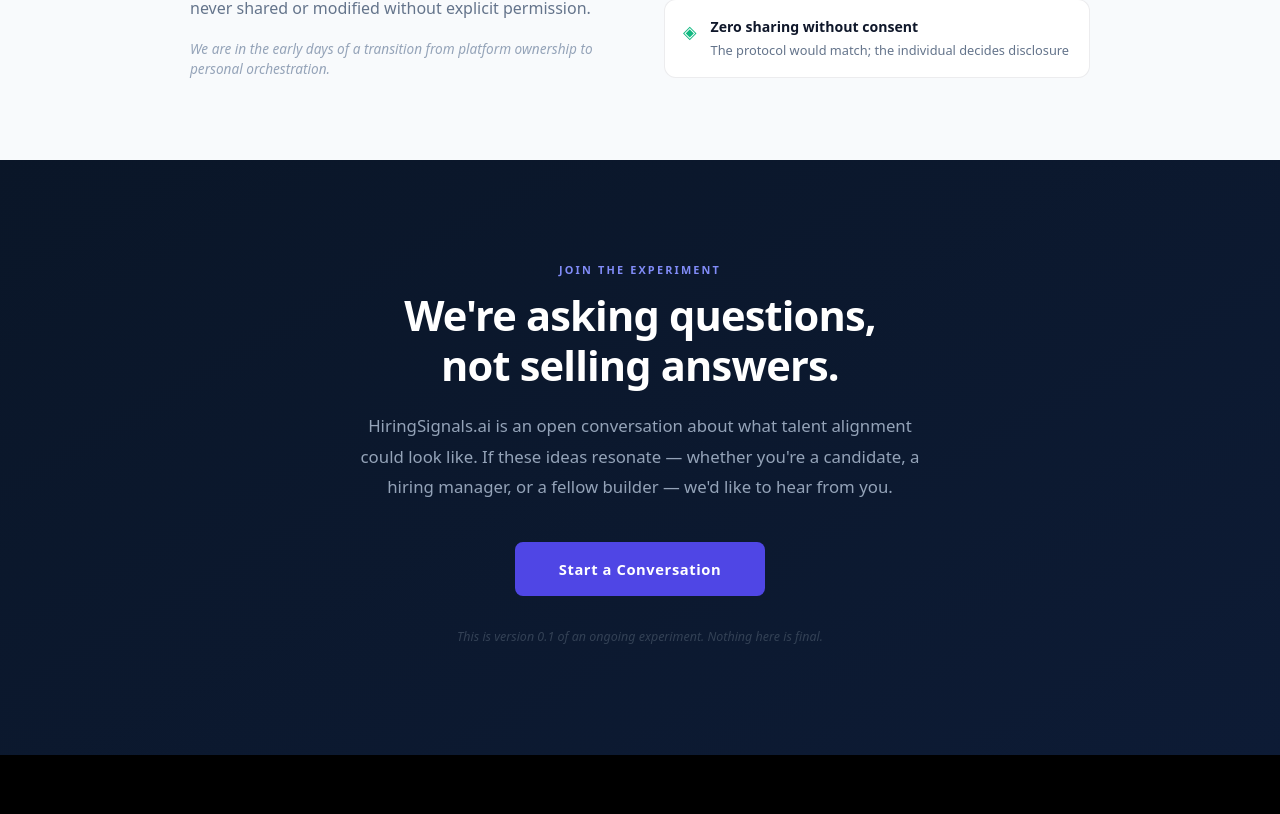
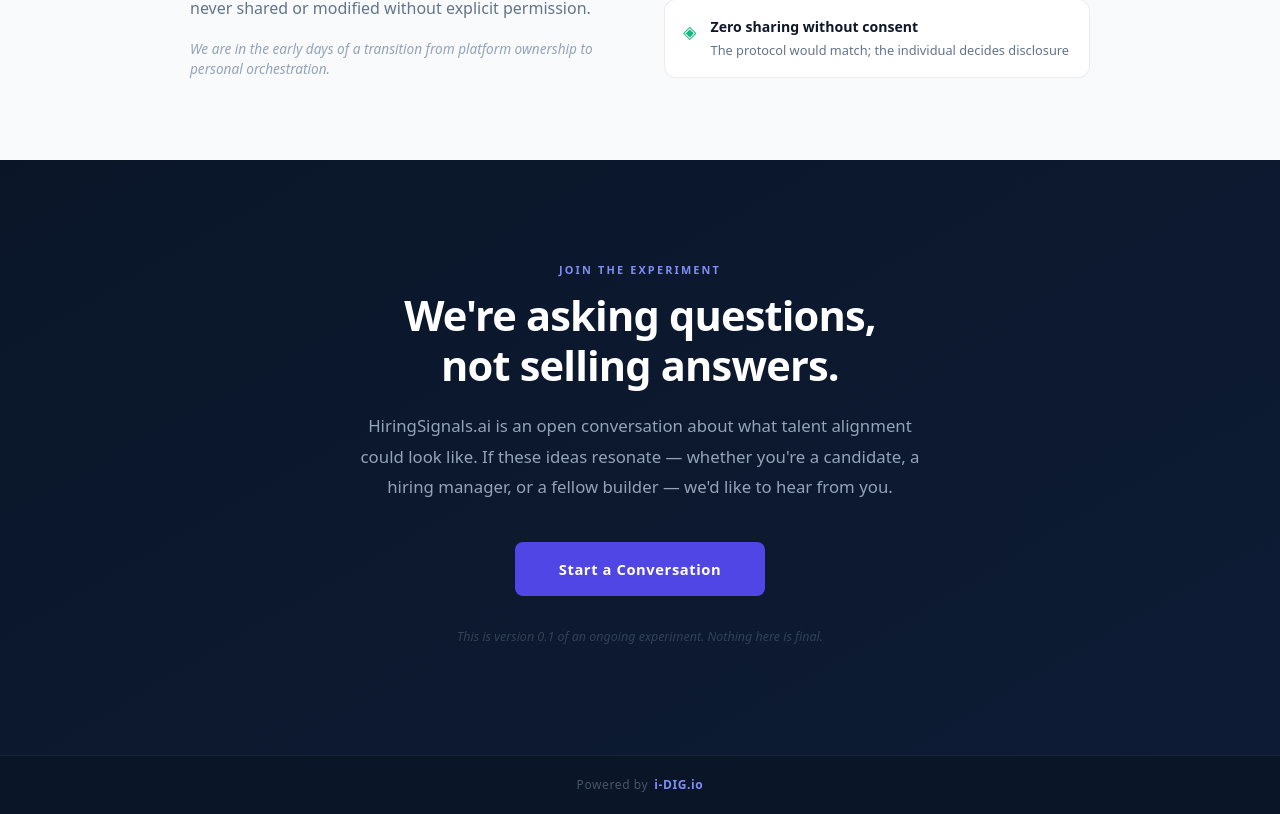
Before and after one commit to theresonantbuilder/hiring-signals, a React (Vite) app: page / in a window 1280 px wide. Shown: the part 5659-6473 px from the top of the page. Before the commit the page ends 6414 px from the top, so only its background shows below. Built offline with nearby package versions, Linux system fonts and the light colour scheme.

Commit message:
added footer

```diff
--- a/src/App.jsx
+++ b/src/App.jsx
@@ -48,6 +48,33 @@
           <Route path="/contact" element={<Contact />} />
           <Route path="/audit" element={<SignalAudit />} />
         </Routes>
+
+        {/* Footer */}
+        <footer style={{
+          background: '#0A1628',
+          borderTop: '1px solid rgba(255,255,255,0.06)',
+          padding: '1.25rem 2.5rem',
+          display: 'flex',
+          alignItems: 'center',
+          justifyContent: 'center',
+          gap: '6px',
+        }}>
+          <span style={{ fontSize: '0.75rem', color: '#475569', letterSpacing: '0.05em' }}>
+            Powered by
+          </span>
+          <a
+            href="https://www.i-dig.io"
+            target="_blank"
+            rel="noopener noreferrer"
+            style={{
+              fontSize: '0.75rem', fontWeight: 700,
+              color: '#818CF8', textDecoration: 'none',
+              letterSpacing: '0.05em',
+            }}
+          >
+            i-DIG.io
+          </a>
+        </footer>
       </div>
     </Router>
   );
```
